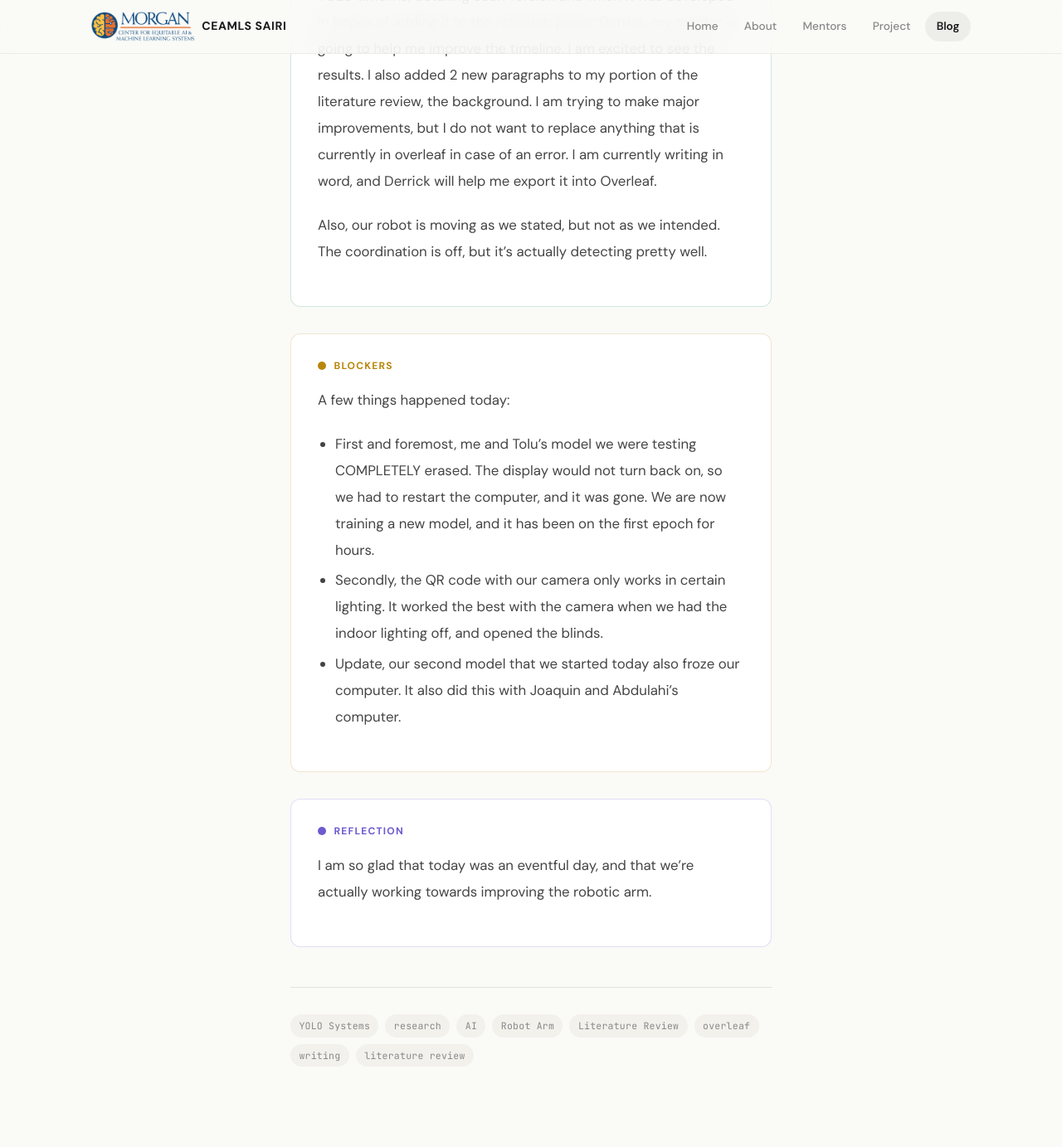
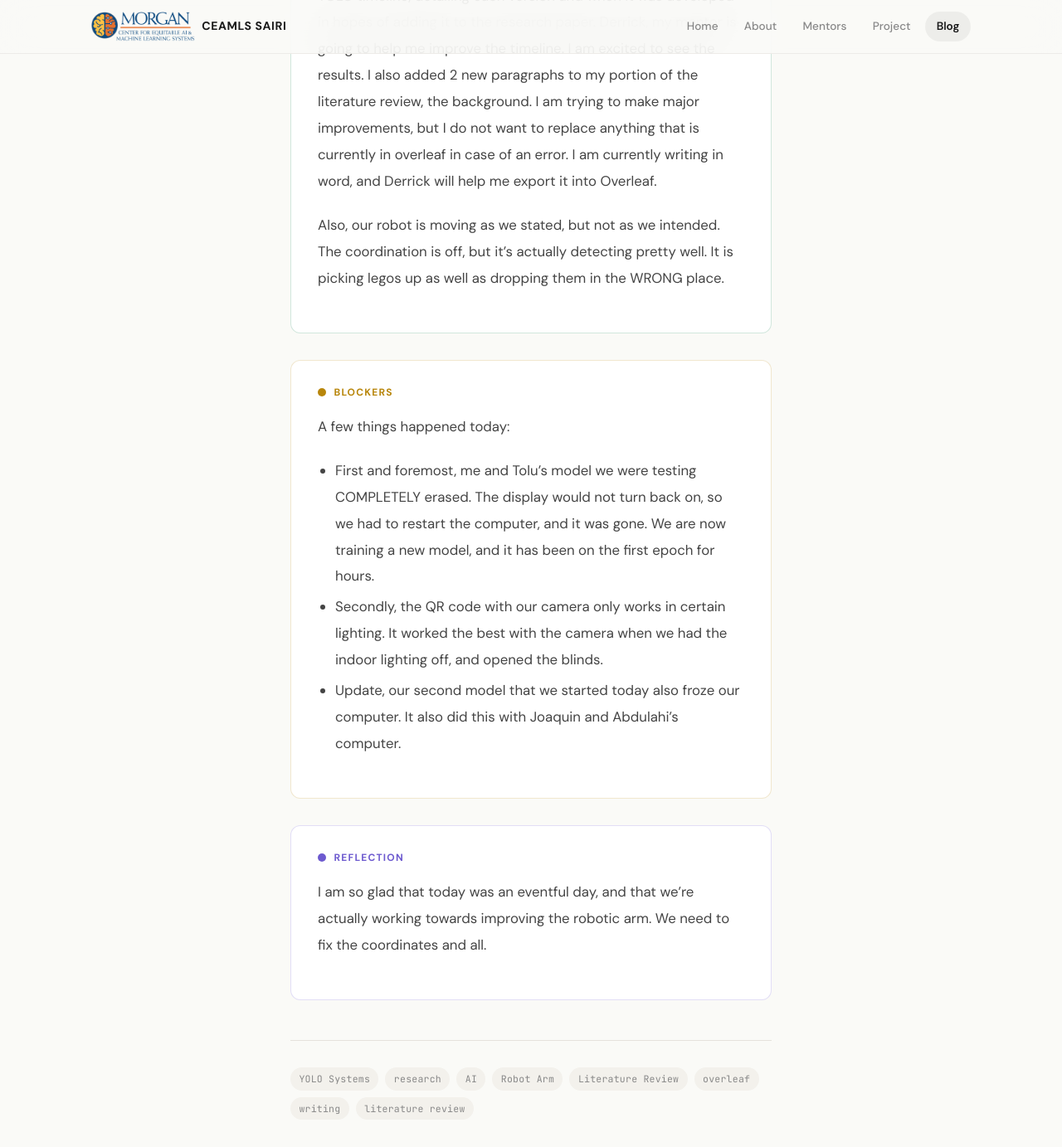
Before and after one commit to kaylahicks192/kaylahicks192ceamls26.github.io, a Jekyll site: the page built from _posts/2026-07-02-day28.md, in a window 1280 px wide and 1400 px high, scrolled down 925 px. Shown: the top 1383 px of the window at 83% size. Built offline with Jekyll 4.4.1, drawn with Linux system fonts in a browser that asks for light colours; some web fonts are replaced.

Commit message:
Update 2026-07-02-day28.md

```diff
--- a/_posts/2026-07-02-day28.md
+++ b/_posts/2026-07-02-day28.md
@@ -17,7 +17,9 @@ what_i_learned: |
   paragraphs to my portion of the literature review, the background. I am trying to make major improvements, but I do not want to replace
   anything that is currently in overleaf in case of an error. I am currently writing in word, and Derrick will help me export it into Overleaf.
 
-  Also, our robot is moving as we stated, but not as we intended. The coordination is off, but it's actually detecting pretty well.
+  Also, our robot is moving as we stated, but not as we intended. The coordination is off, but it's actually detecting pretty well. It is picking legos up as well as dropping them in the WRONG place.
+
+
 blockers: |
   A few things happened today:
 
@@ -28,5 +30,5 @@ blockers: |
   - Update, our second model that we started today also froze our computer. It also did this with Joaquin and Abdulahi's computer.
 
 reflection: |
-  I am so glad that today was an eventful day, and that we're actually working towards improving the robotic arm.
+  I am so glad that today was an eventful day, and that we're actually working towards improving the robotic arm. We need to fix the coordinates and all.
 ---
```
